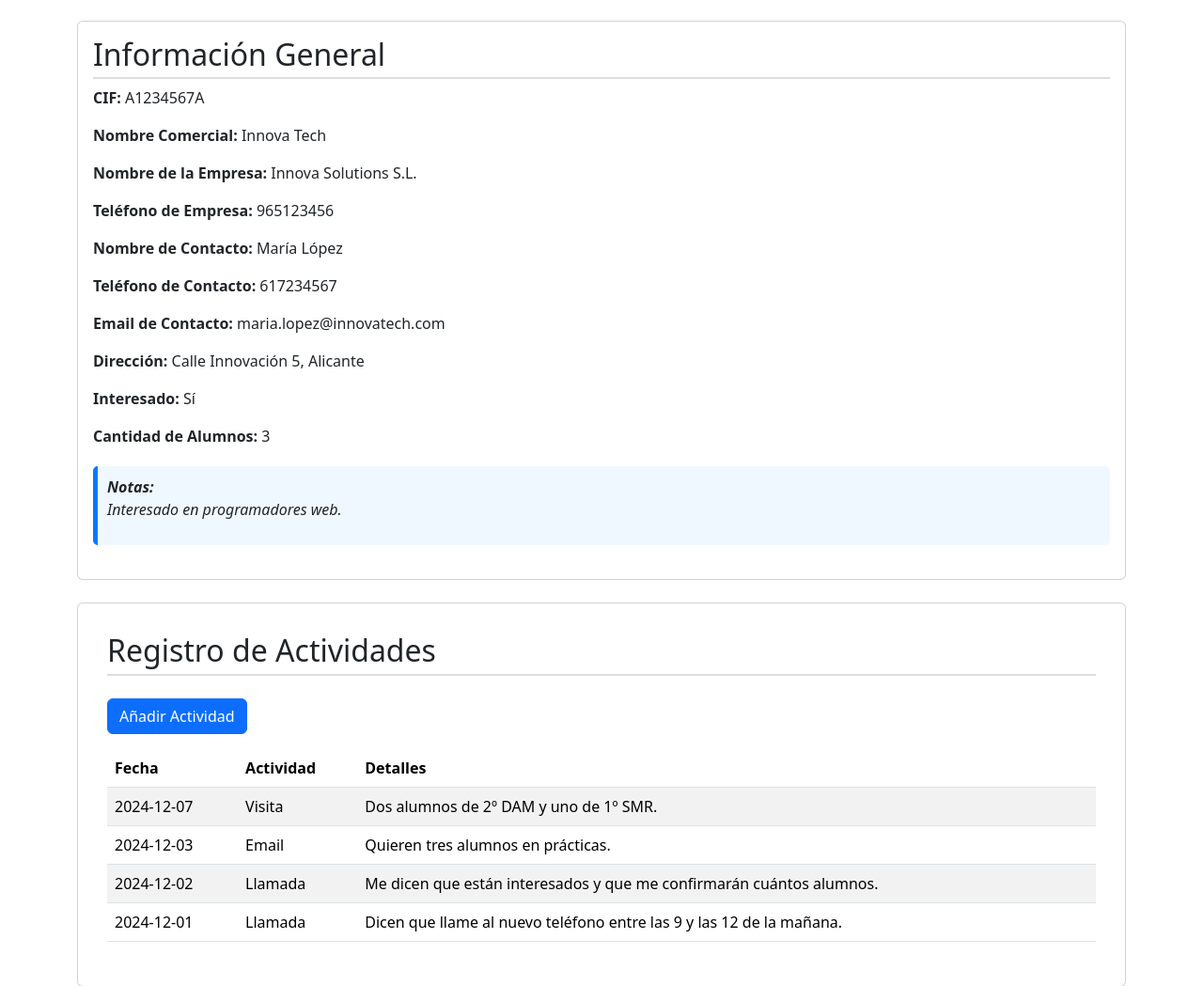
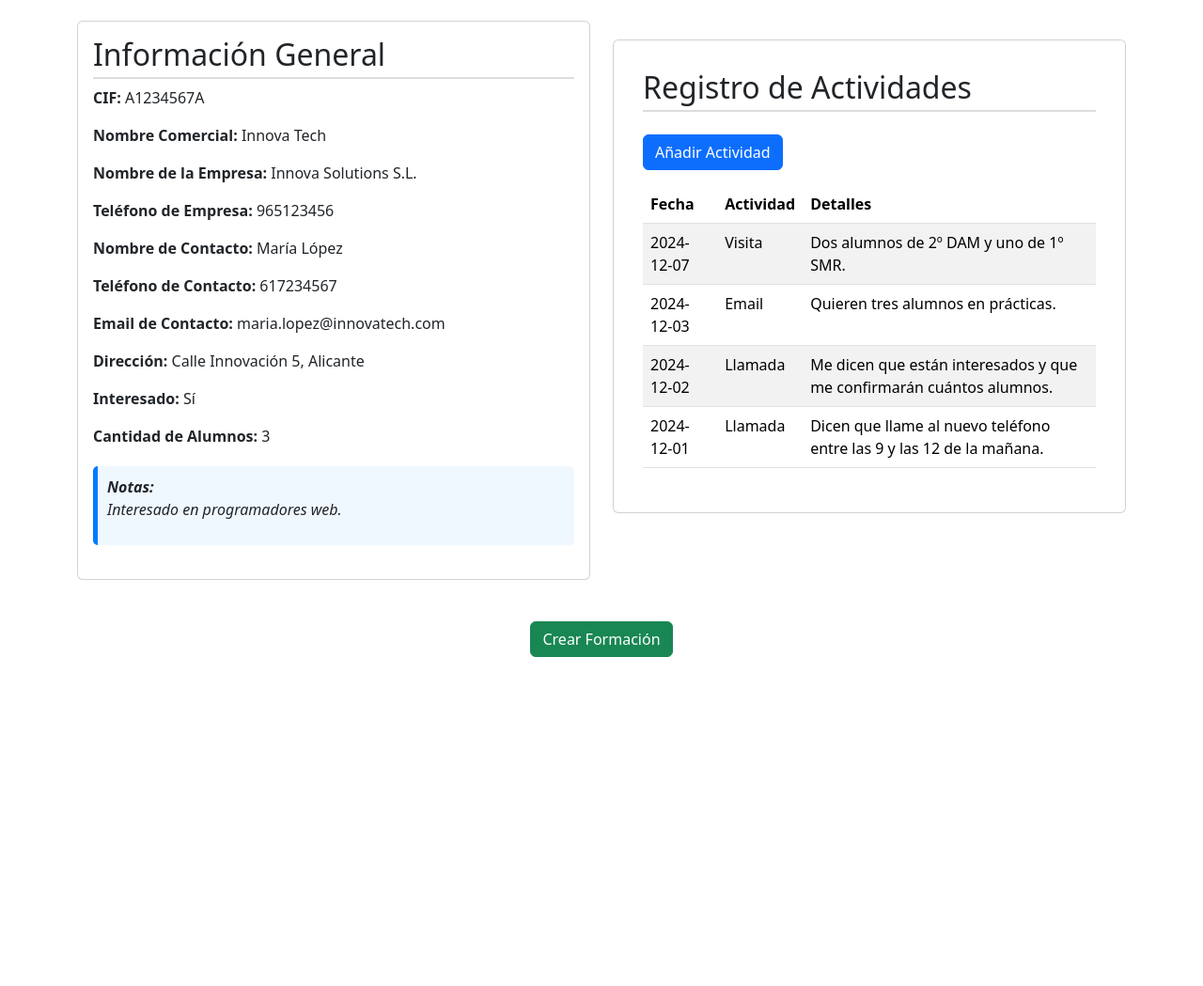
Before and after one commit to AtteneriCimadevilla/FEPLA-CRM, a PHP site: page /empresa.php?id=1 in a window 1280 px wide. Shown: the part 98-1147 px from the top of the page at 94% size. After the commit the page ends 797 px from the top, so only its background shows below. Run offline with PHP 8.4, Linux system fonts and the light colour scheme; data comes from the database, SQL or seed files in the repository.

Commit message:
empresa.php en dos columnas.

```diff
--- a/code/empresa.php
+++ b/code/empresa.php
@@ -65,7 +65,9 @@ $mysqli->close();
             <h1 class="text-center mb-4">Detalles de Empresa</h1>
         </header>
 
-        <!-- Información de la Empresa -->
+        <div class="row">
+            <!-- Columna izquierda: Información General -->
+            <div class="col-md-6">
                 <section class="perfil card mb-4">
                     <div class="card-body">
                         <h2 class="card-title">Información General</h2>
@@ -85,8 +87,10 @@ $mysqli->close();
                         </div>
                     </div>
                 </section>
+            </div>
 
-        <!-- Sección de Registro (Actividades) -->
+            <!-- Columna derecha: Registro de Actividades -->
+            <div class="col-md-6">
                 <section class="registro card mb-4">
                     <div class="card-body">
                         <h2 class="card-title mb-4">Registro de Actividades</h2>
@@ -117,6 +121,8 @@ $mysqli->close();
                         <?php endif; ?>
                     </div>
                 </section>
+            </div>
+        </div>
 
         <!-- Botón Crear Formación -->
         <div class="acciones text-center">
```
Lines whose indentation alone changed are shown as unchanged.
